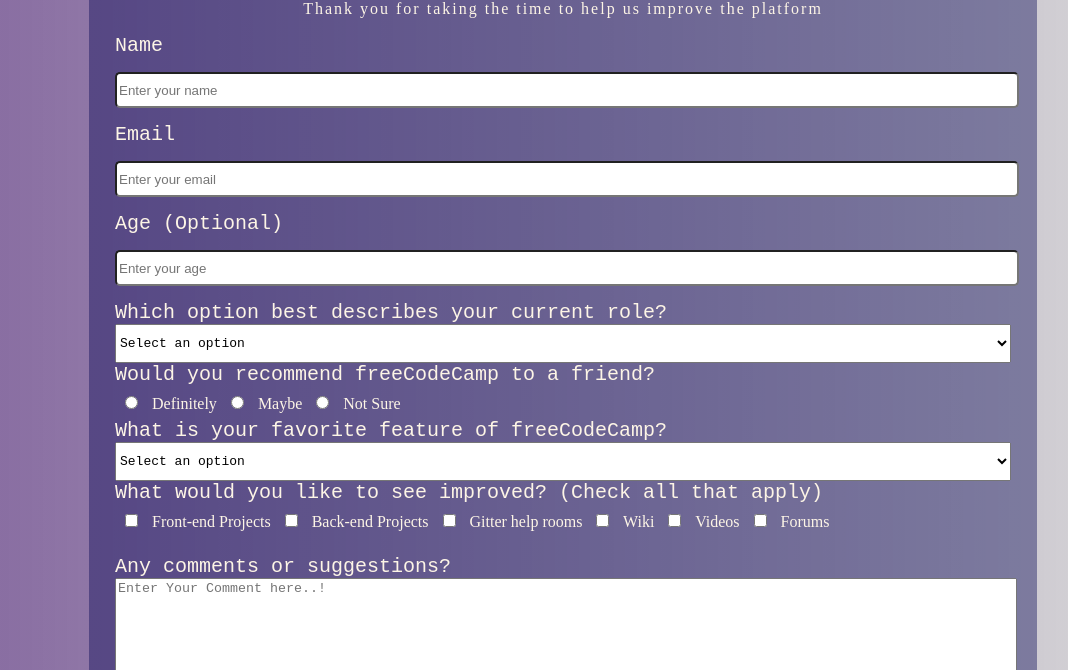
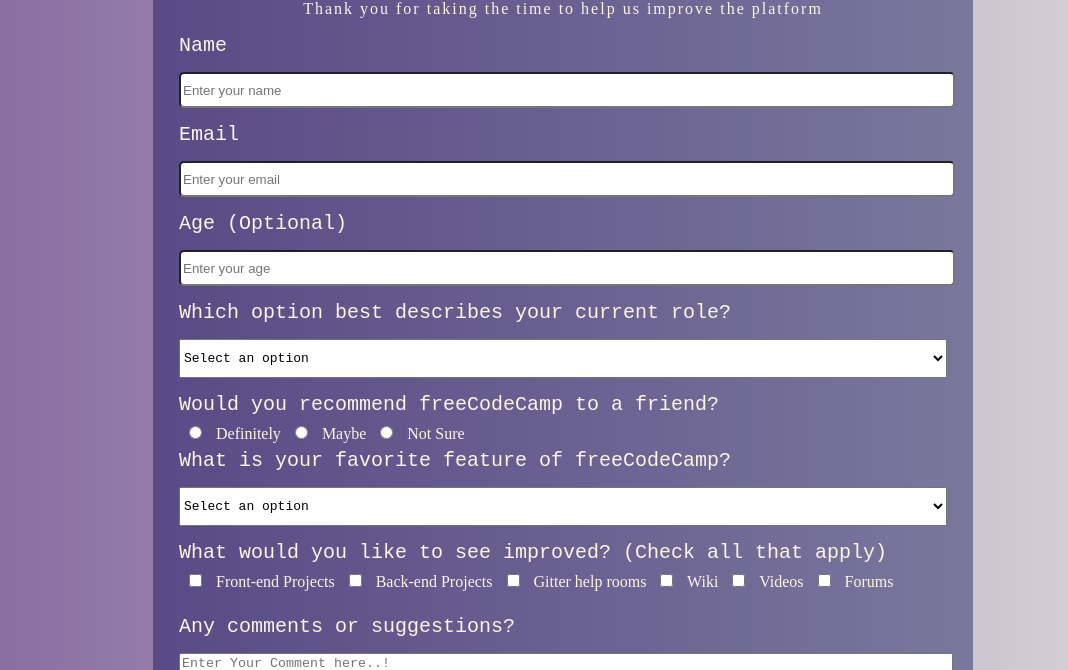
Before and after one commit to AnuragVerma08/FCC-Form, a plain HTML site: page index.html in a window 1280 px wide. Shown: the part 130-800 px from the top of the page, without its empty margins (102-1170 px from the left). Drawn offline with Linux system fonts and the light colour scheme.

Commit message:
changed spacing in label and input improvedV2

```diff
--- a/css/style.css
+++ b/css/style.css
@@ -8,7 +8,7 @@ body{
 .form{
     background-color: rgba(0, 0, 82, 0.4);
     margin: auto;
-    width: 70%;
+    width: 60%;
     padding: 2%;
 }
 
@@ -28,6 +28,7 @@ textarea{
     width: 100%;
     height: 10em;
     resize: none;
+    margin: 15px 0px;
 }
 
 #submit{
@@ -42,6 +43,7 @@ select{
     height: 3em;
     font-size: 1em;
     font-family: monospace;
+    margin: 15px 0px;
 }
 
 #title,#description{
```
